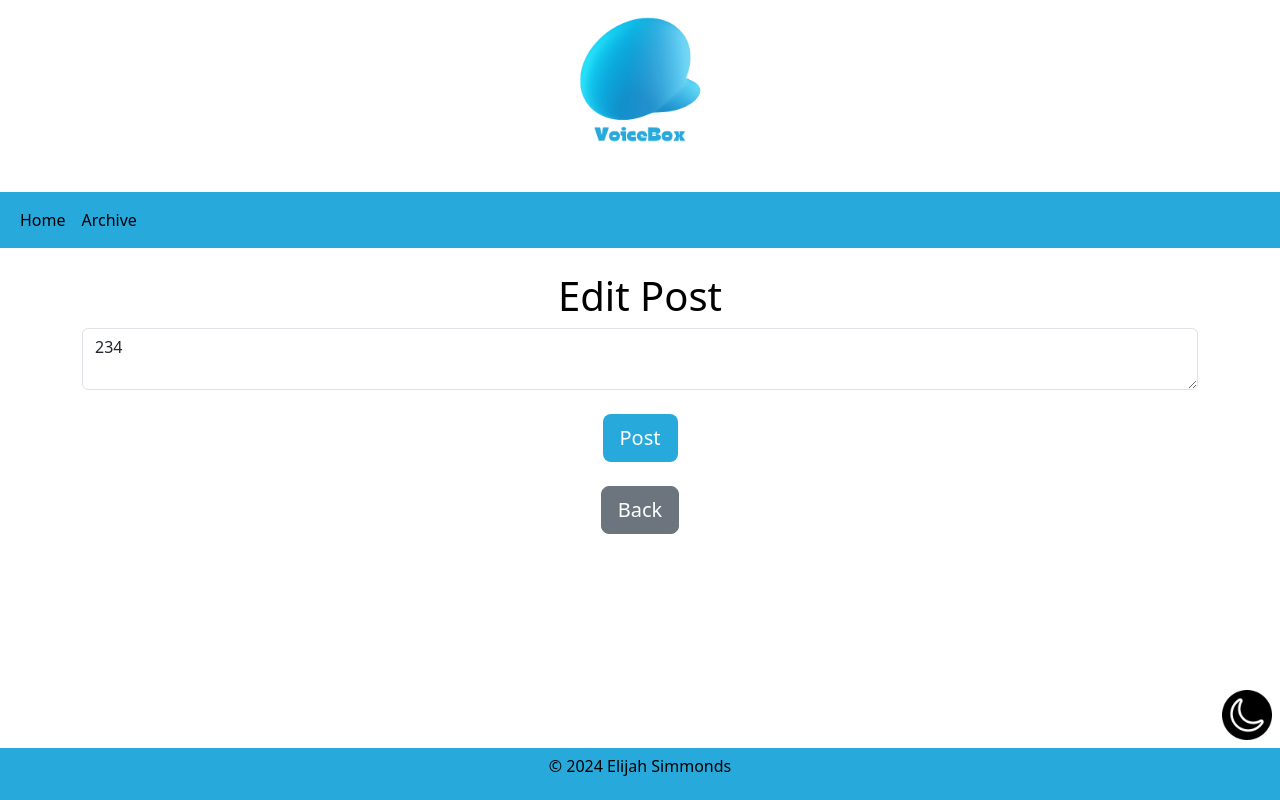
After one commit to ModjModj/CSC321-Final-Project, a Flask app: page /edit/1 in a window 1280 px wide. The commit adds this page. Run offline with Flask 3, Linux system fonts and the light colour scheme; a user stored in the database is signed in.

Commit message:
Post Editing Functionality added

```diff
--- a/templates/archive.html
+++ b/templates/archive.html
@@ -5,7 +5,6 @@ Archive
 {% block header %}
 <br>
 Archived Posts
-<br>
 <form method="GET" action="{{ url_for('views.search') }}">
         <br>
         <input type="text" name="query" class="form-control" placeholder="Search...">
--- /dev/null
+++ b/templates/edit_post.html
@@ -0,0 +1,19 @@
+{% extends "layout.html" %}
+{% block title %}
+Edit Post
+{% endblock %}
+{% block content %}
+<br>
+    <h1 align = "center"> Edit Post</h1>
+    <form method="POST">
+        <textarea name="text" id="text" class = "form-control">{{post['text'] }}</textarea>
+        <br>
+        <div align = "center">
+            <button type="submit" class = "btn btn-lg btn-custom">Post</button>
+        </div>
+    </form>
+<br>
+<div align="center">
+    <a href = "/archive"><button type = "button" class="btn btn-secondary btn-lg">Back</button></a>
+</div>
+{%endblock%}
--- a/views.py
+++ b/views.py
@@ -53,6 +53,19 @@ def delete_post(id):
 
     return redirect(url_for('views.home'))
 
+@views.route('/edit/<id>', methods=['GET', 'POST'])
+@login_required
+def edit_post(id):
+    post = Post.query.get_or_404(id)
+
+    if request.method == 'POST':
+        post.text = request.form['text']
+        db.session.commit()
+        flash('Post has been edited!', category='success')
+        return redirect(url_for('views.archive', id=post.id))
+
+    return render_template('edit_post.html', post=post)
+
 
 @views.route('/search')
 def search():
```
Also changed, not shown: templates/posts_div.html (+5 -4 lines), instance/userinfo.db.
